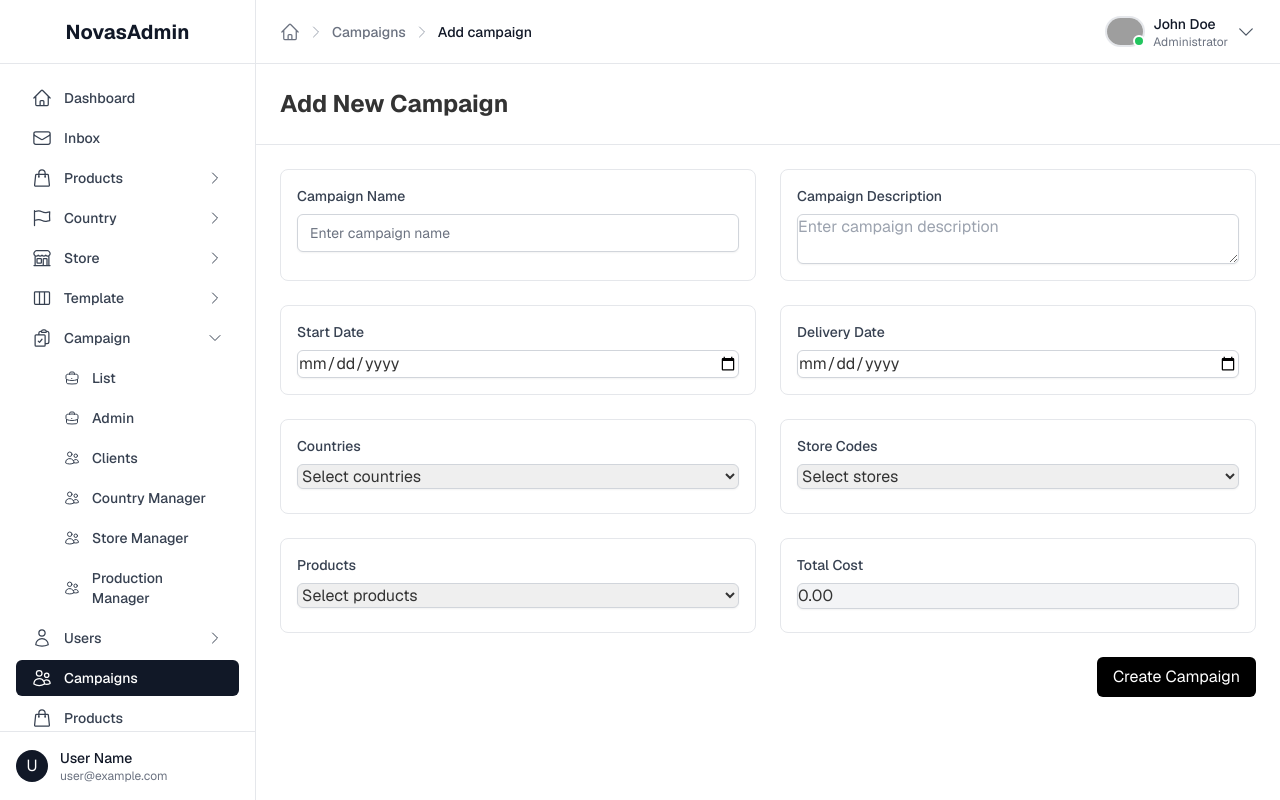
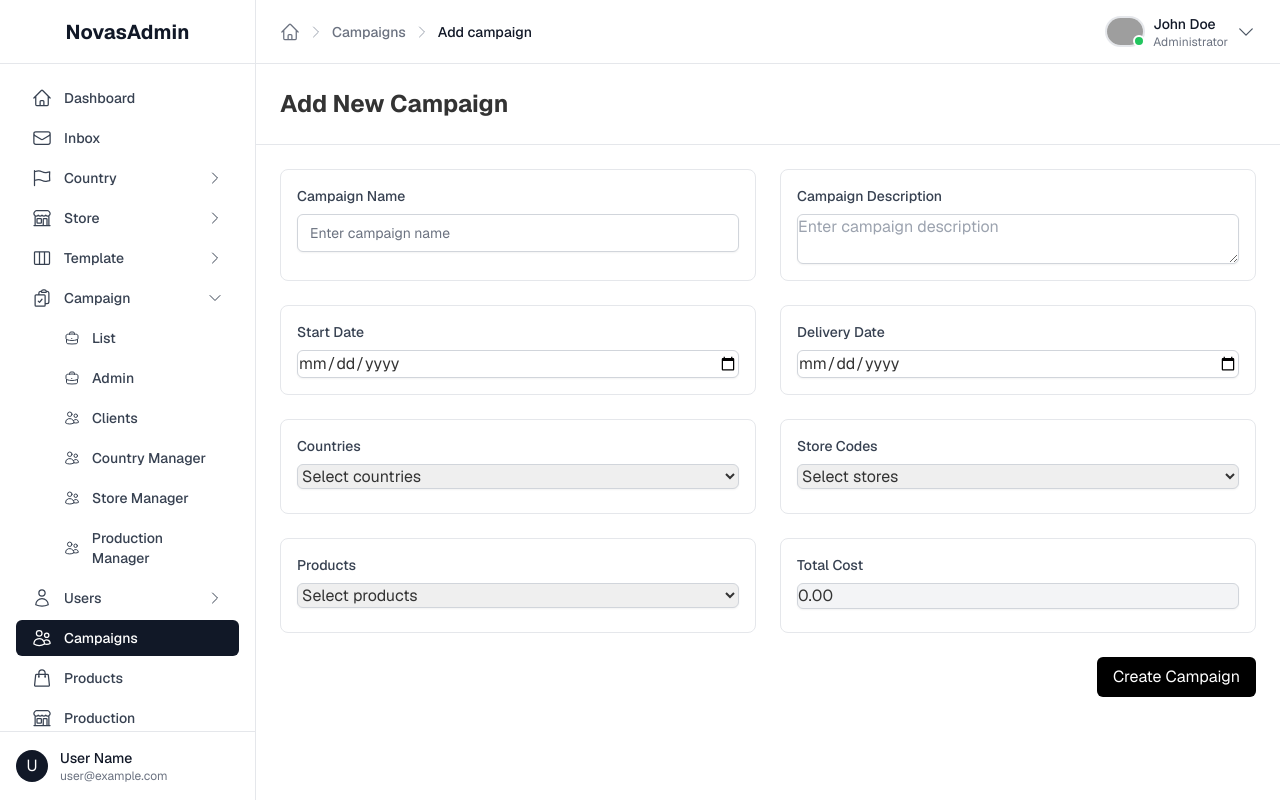
Before and after one commit to einfoengine/novasadmin, a Next.js app: page /campaigns/add-campaign in a window 1280 px wide. Built offline with nearby package versions, Linux system fonts and the light colour scheme; grey boxes are pictures that could not be loaded.

Commit message:
Fix: Sidevar error Feat: Redux

```diff
--- a/package.json
+++ b/package.json
@@ -13,6 +13,7 @@
     "@heroicons/react": "^2.2.0",
     "@hookform/resolvers": "^5.0.1",
     "@reduxjs/toolkit": "^2.8.1",
+    "axios": "^1.9.0",
     "next": "15.3.1",
     "react": "^18.2.0",
     "react-dom": "^18.2.0",
--- a/src/app/components/Sidebar.tsx
+++ b/src/app/components/Sidebar.tsx
@@ -34,19 +34,6 @@ const menuItems = [
     href: '/inbox',
     icon: EnvelopeIcon,
     submenu: []
-  },
-  {
-    name: 'Products',
-    href: '/products',
-    icon: ShoppingBagIcon,
-    submenu: [
-      { name: 'List', href: '/users/', icon: BriefcaseIcon },
-      { name: 'Admin', href: '/users/admin', icon: BriefcaseIcon },
-      { name: 'Clients', href: '/users/clients', icon: UsersIcon },
-      { name: 'Country Manager', href: '/users/country-manager', icon: UsersIcon },
-      { name: 'Store Manager', href: '/users/store-manager', icon: UsersIcon },
-      { name: 'Production Manager', href: '/users/production-manager', icon: UsersIcon },
-    ]
   },
   {
     name: 'Country',
```
Also changed, not shown: 1 other file (tests, documents, lock files or other folders).
